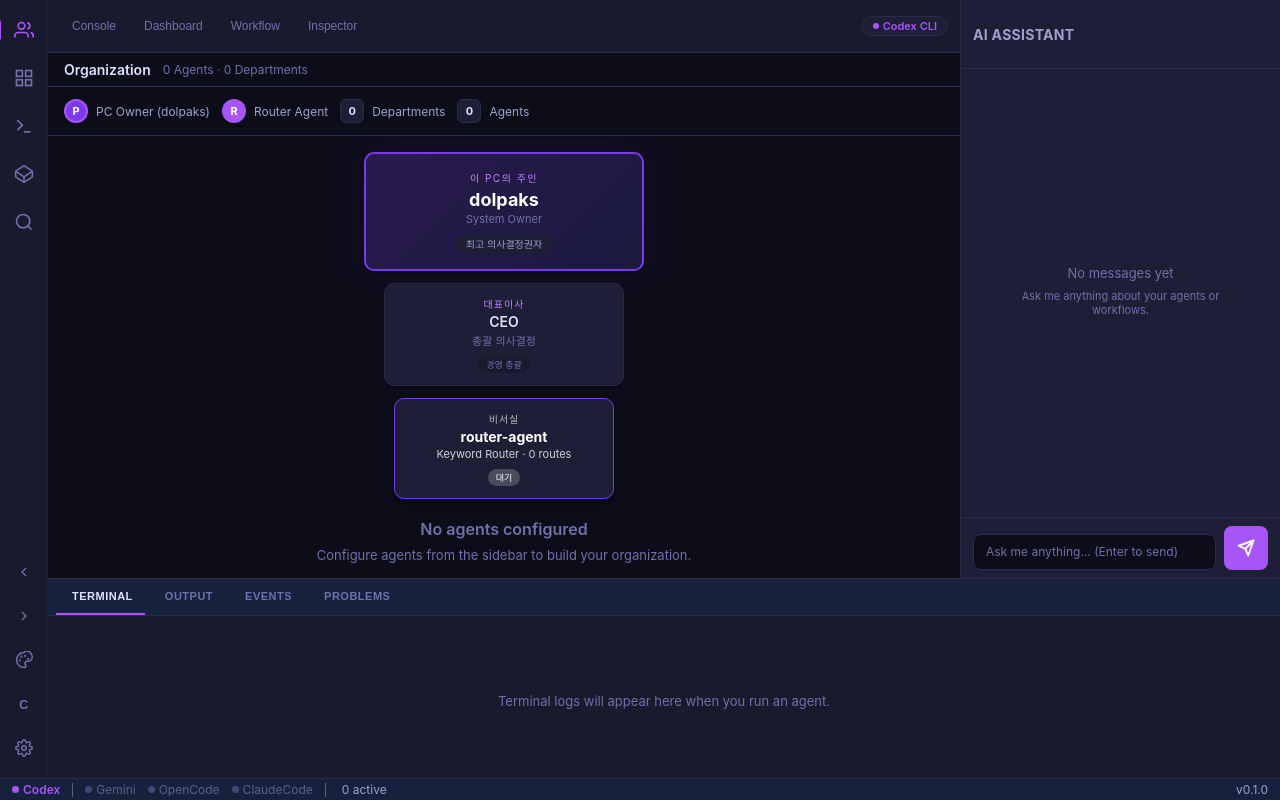
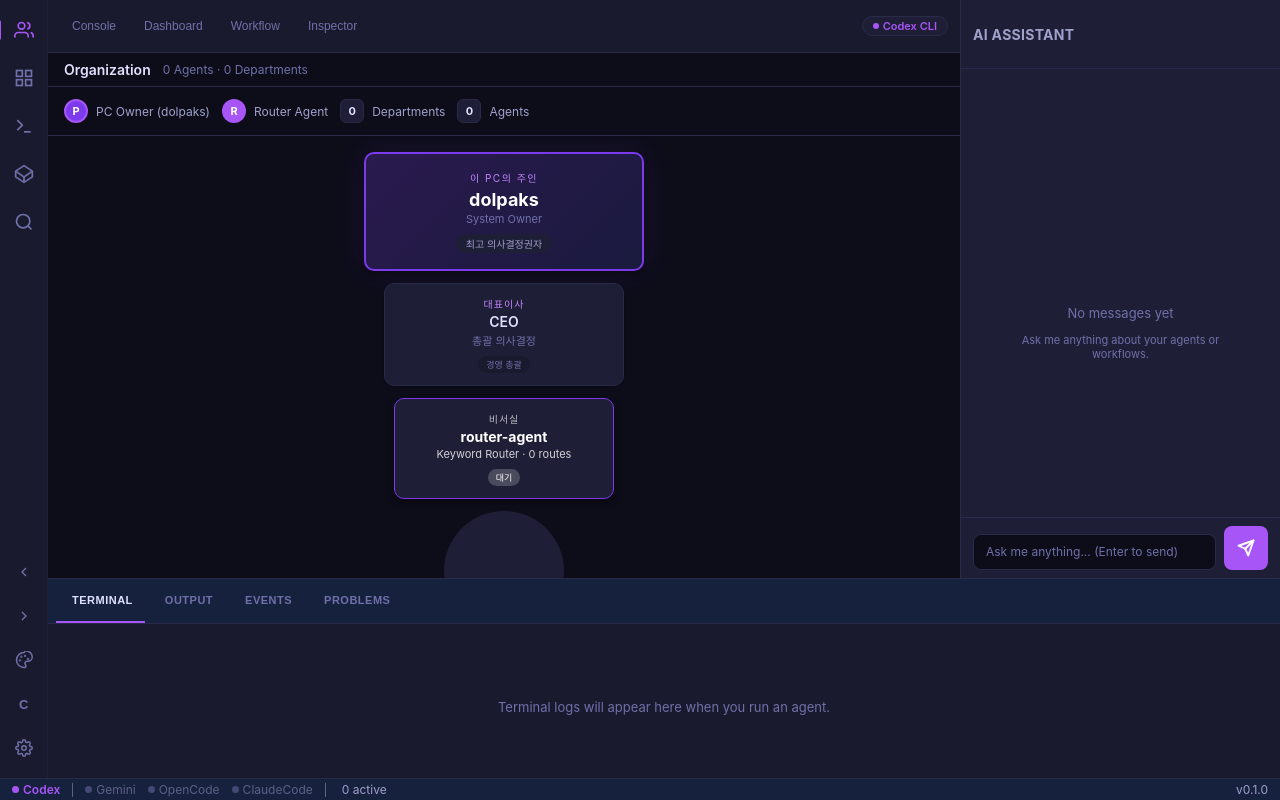
Before and after one commit to kim57uak/custom-codex-agent, a React (Vite) app: page / in a window 1280 px wide. Built offline with nearby package versions, Linux system fonts and the light colour scheme; what monaco-editor would draw is missing.

Commit message:
style(design): FINDING-003 — add 120×120 icon circle to empty states

```diff
--- a/src/components/ai-chat/ChatSidepanel.tsx
+++ b/src/components/ai-chat/ChatSidepanel.tsx
@@ -225,7 +225,9 @@ export const ChatSidepanel: React.FC<ChatSidepanelProps> = ({ collapsed = false,
       <div className="chat-sidepanel__messages">
         {messages.length === 0 && (
           <div className="chat-sidepanel__empty">
-            <span className="codicon codicon-comment" style={{ fontSize: '32px' }} />
+            <div className="empty-state__icon" style={{ width: '80px', height: '80px', fontSize: '32px' }}>
+              <span className="codicon codicon-comment" />
+            </div>
             <p>No messages yet</p>
             <p className="chat-sidepanel__hint">Ask me anything about your agents or workflows.</p>
           </div>
--- a/src/components/views/DashboardView.tsx
+++ b/src/components/views/DashboardView.tsx
@@ -243,7 +243,7 @@ export const DashboardView: React.FC<DashboardViewProps> = () => {
         </div>
         <div className="main-content">
           <div className="empty-state">
-            <div className="illustration">
+            <div className="empty-state__icon">
               <span className="codicon codicon-graph" />
             </div>
             <h3>No runs yet</h3>
--- a/src/components/views/OrgView.tsx
+++ b/src/components/views/OrgView.tsx
@@ -388,7 +388,9 @@ export const OrgView: React.FC<OrgViewProps> = () => {
 
         {departments.length === 0 && (
           <div className="org-view__canvas-empty">
-            <span className="codicon codicon-symbol-group" style={{ fontSize: '48px' }} />
+            <div className="empty-state__icon">
+              <span className="codicon codicon-symbol-group" />
+            </div>
             <h3>No agents configured</h3>
             <p>Configure agents from the sidebar to build your organization.</p>
           </div>
--- a/src/styles/global.css
+++ b/src/styles/global.css
@@ -842,6 +842,19 @@ body {
   text-align: center;
 }
 
+.empty-state__icon {
+  width: 120px;
+  height: 120px;
+  border-radius: 50%;
+  background: var(--bg-surface);
+  display: flex;
+  align-items: center;
+  justify-content: center;
+  font-size: 48px;
+  color: var(--text-tertiary);
+  flex-shrink: 0;
+}
+
 .empty-state h3 {
   font-size: var(--font-size-xl);
   font-weight: 600;
@@ -897,6 +910,8 @@ body {
   letter-spacing: 0.5px;
   border-bottom: 2px solid transparent;
   transition: all 150ms ease;
+  line-height: 1;
+  min-height: 44px;
 }
 
 .panel__tab:hover {
@@ -960,7 +975,8 @@ body {
   height: 100%;
   color: var(--text-muted);
   text-align: center;
-  gap: var(--space-2);
+  gap: var(--space-3);
+  padding: var(--space-3);
 }
 
 /* ==========================================
@@ -1119,7 +1135,8 @@ body {
   height: 100%;
   color: var(--text-muted);
   text-align: center;
-  gap: var(--space-2);
+  gap: var(--space-3);
+  padding: var(--space-3);
 }
 
 .chat-sidepanel__hint {
```
